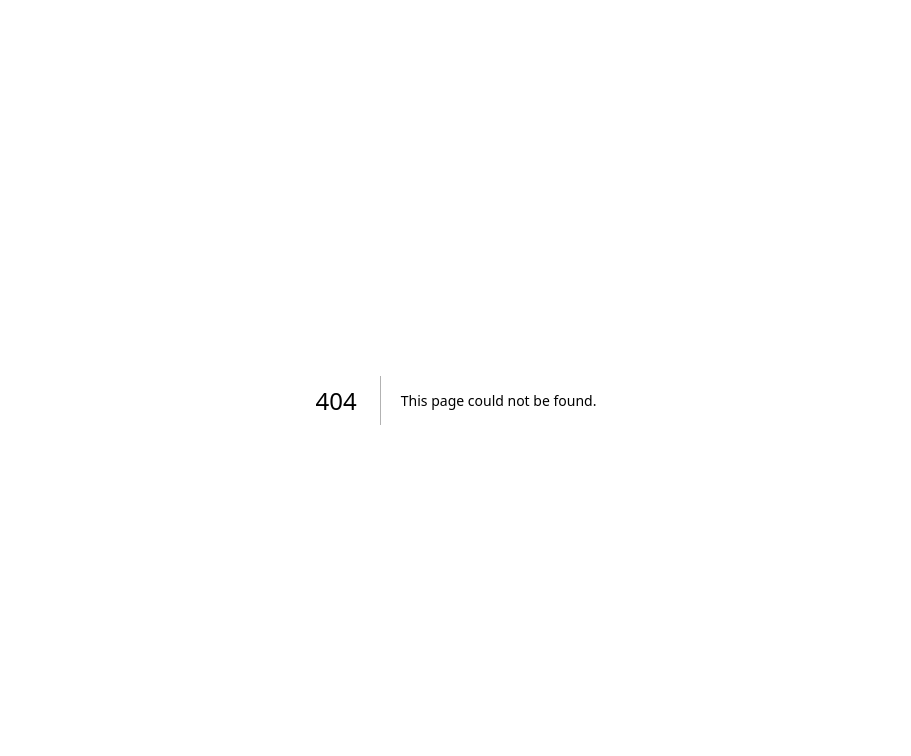
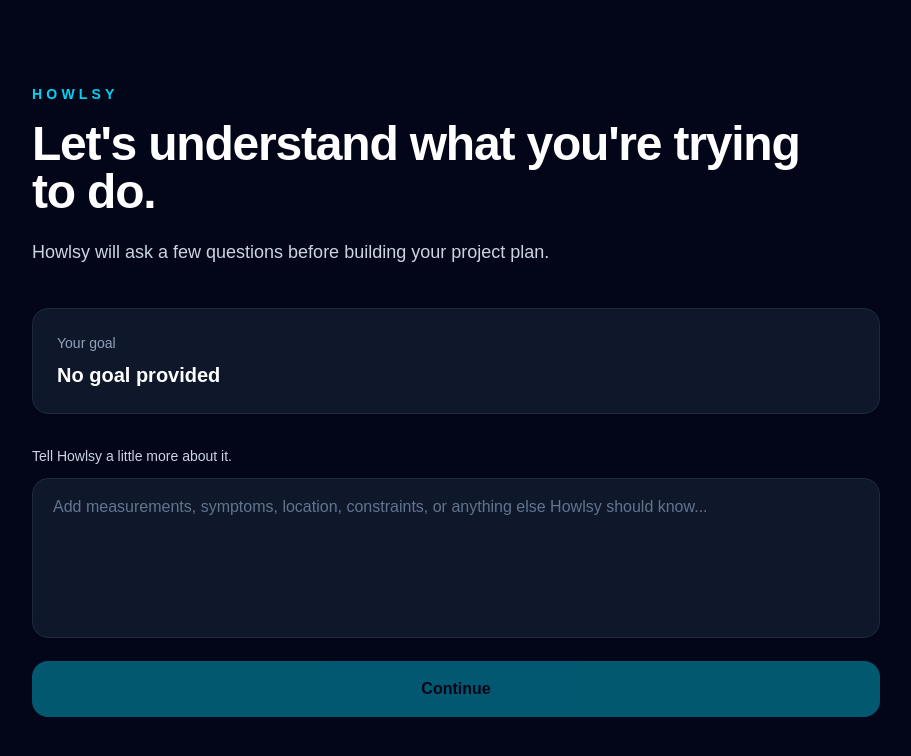
Before and after one commit to Ramon-L-Vazquez/howlsy, a Next.js app: page /intake in a window 1280 px wide. Before the commit this address had no page. Shown: the top 756 px of the page, without its empty margins (184-1095 px from the left). Built offline with nearby package versions, Linux system fonts and the light colour scheme.

Commit message:
feat: add Howlsy intake flow

```diff
--- /dev/null
+++ b/app/intake/page.tsx
@@ -0,0 +1,62 @@
+"use client";
+
+import { useSearchParams } from "next/navigation";
+import { useState } from "react";
+
+export default function IntakePage() {
+  const searchParams = useSearchParams();
+  const initialGoal = searchParams.get("goal") ?? "";
+
+  const [details, setDetails] = useState("");
+
+  return (
+    <main className="min-h-screen bg-slate-950 text-white">
+      <section className="mx-auto flex min-h-screen max-w-4xl flex-col justify-center px-6 py-16">
+        <p className="mb-4 text-sm font-semibold uppercase tracking-[0.3em] text-cyan-400">
+          Howlsy
+        </p>
+
+        <h1 className="max-w-3xl text-4xl font-bold tracking-tight sm:text-5xl">
+          Let&apos;s understand what you&apos;re trying to do.
+        </h1>
+
+        <p className="mt-5 max-w-2xl text-lg leading-8 text-slate-300">
+          Howlsy will ask a few questions before building your project plan.
+        </p>
+
+        <div className="mt-10 rounded-2xl border border-slate-800 bg-slate-900 p-6">
+          <p className="text-sm font-medium text-slate-400">Your goal</p>
+
+          <p className="mt-2 text-xl font-semibold text-white">
+            {initialGoal || "No goal provided"}
+          </p>
+        </div>
+
+        <div className="mt-8">
+          <label
+            htmlFor="details"
+            className="mb-3 block text-sm font-medium text-slate-300"
+          >
+            Tell Howlsy a little more about it.
+          </label>
+
+          <textarea
+            id="details"
+            value={details}
+            onChange={(event) => setDetails(event.target.value)}
+            className="min-h-40 w-full resize-none rounded-2xl border border-slate-800 bg-slate-900 px-5 py-4 text-base text-white outline-none transition placeholder:text-slate-500 focus:border-cyan-400"
+            placeholder="Add measurements, symptoms, location, constraints, or anything else Howlsy should know..."
+          />
+        </div>
+
+        <button
+          type="button"
+          disabled={!details.trim()}
+          className="mt-4 rounded-2xl bg-cyan-400 px-6 py-4 text-base font-semibold text-slate-950 transition hover:bg-cyan-300 disabled:cursor-not-allowed disabled:opacity-40"
+        >
+          Continue
+        </button>
+      </section>
+    </main>
+  );
+}
--- a/app/page.tsx
+++ b/app/page.tsx
@@ -1,5 +1,6 @@
 "use client";
 
+import { useRouter } from "next/navigation";
 import { useState } from "react";
 
 const exampleTasks = [
@@ -11,7 +12,20 @@
 ];
 
 export default function Home() {
+  const router = useRouter();
   const [goal, setGoal] = useState("");
+
+  function handleStart() {
+    const trimmedGoal = goal.trim();
+
+    if (!trimmedGoal) {
+      return;
+    }
+
+    const encodedGoal = encodeURIComponent(trimmedGoal);
+
+    router.push(`/intake?goal=${encodedGoal}`);
+  }
 
   return (
     <main className="min-h-screen bg-slate-950 text-white">
@@ -38,7 +52,9 @@
 
           <button
             type="button"
-            className="mt-4 w-full rounded-2xl bg-cyan-400 px-6 py-4 text-base font-semibold text-slate-950 transition hover:bg-cyan-300"
+            onClick={handleStart}
+            disabled={!goal.trim()}
+            className="mt-4 w-full rounded-2xl bg-cyan-400 px-6 py-4 text-base font-semibold text-slate-950 transition hover:bg-cyan-300 disabled:cursor-not-allowed disabled:opacity-40"
           >
             Get started
           </button>
```
